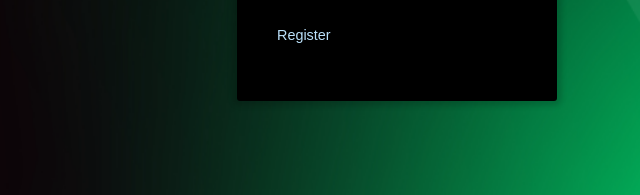
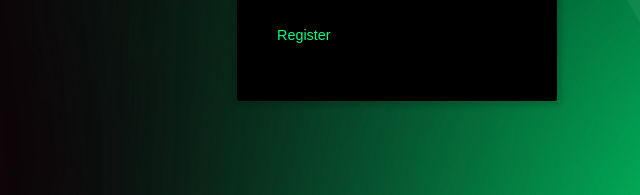
Before and after one commit to Canis-Ignem/uploader_page, a plain HTML site: page templates/login.html in a window 1280 px wide. Shown: the part 556-751 px from the top of the page, 243-883 px from the left. Drawn offline with Linux system fonts and the light colour scheme; files that its build step writes are made by us from their sources.

Commit message:
register to green

```diff
--- a/static/css/login.css
+++ b/static/css/login.css
@@ -108,7 +108,7 @@ body {
 .pie-form a {
     display: block;
     text-decoration: none;
-    color: #bbe1fa;
+    color: #01FF84;
     margin-bottom: 3px;
 }
 
```
